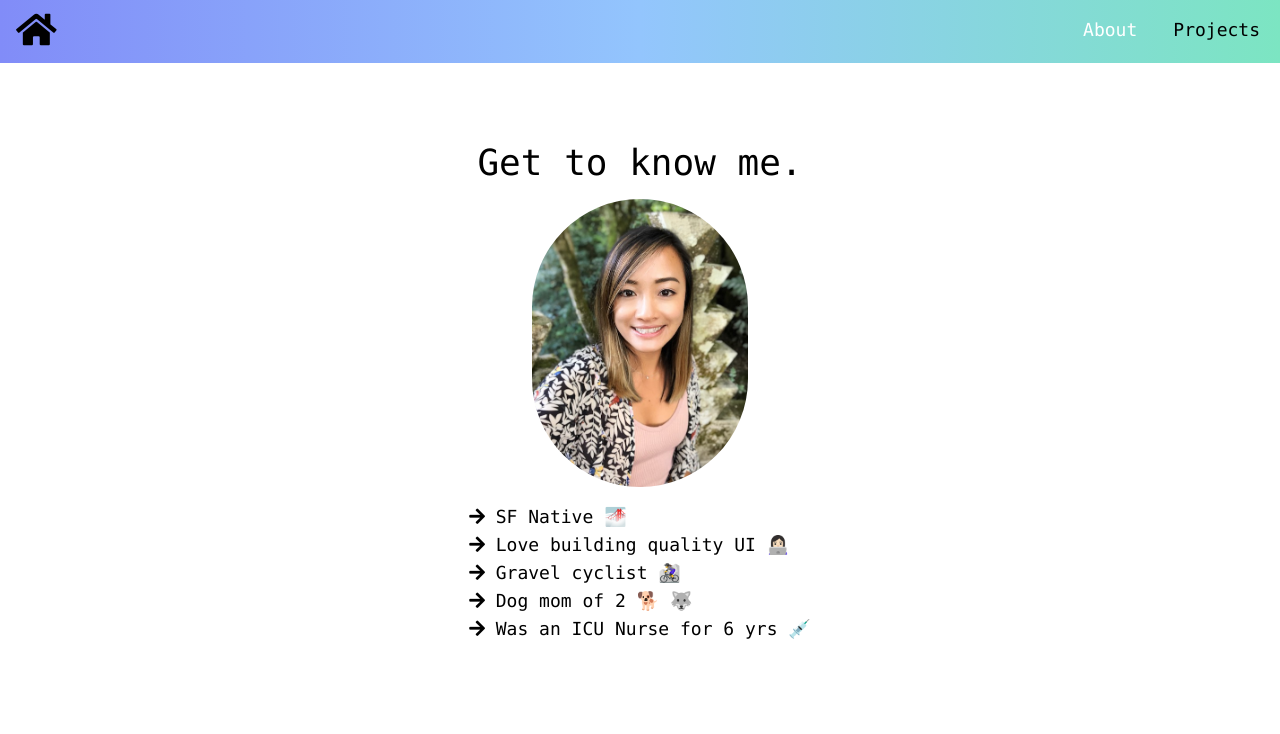
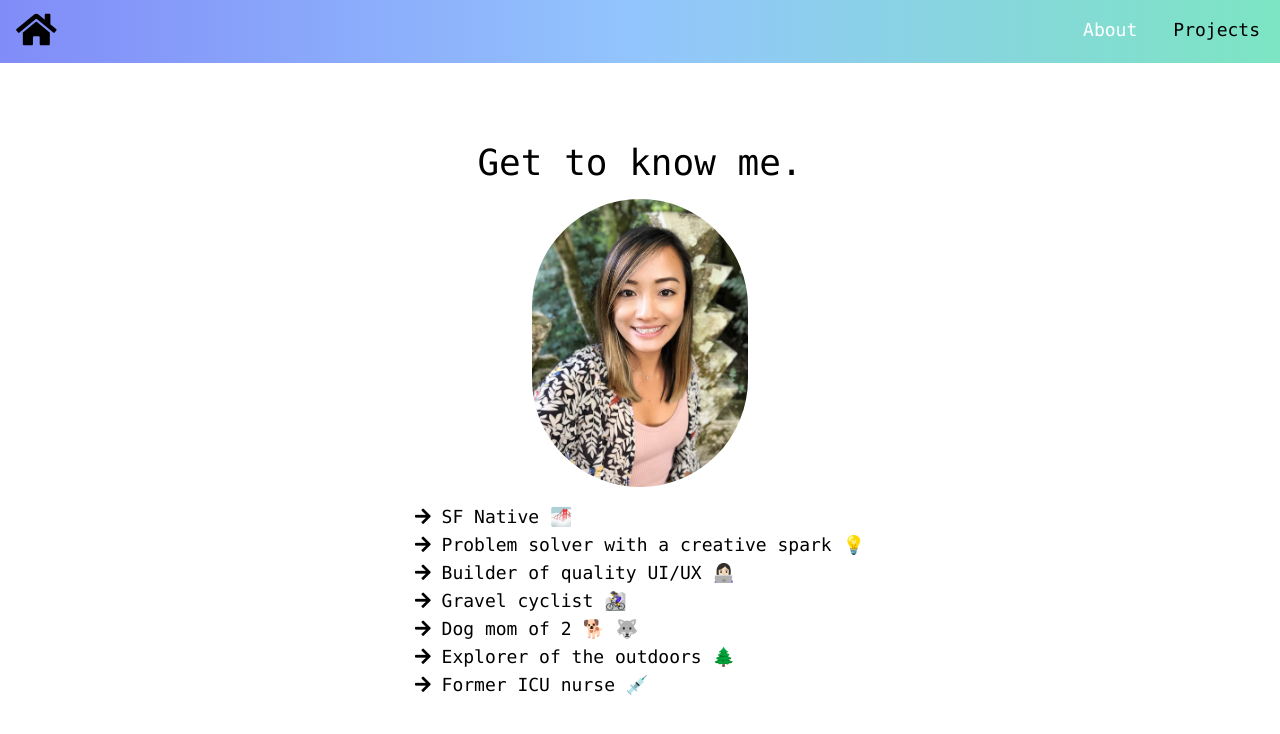
Before and after one commit to kathythekat/personal-site, a React (Create React App) app: page /about in a window 1280 px wide. Shown: the top 734 px of the page. Built offline with nearby package versions, Linux system fonts and the light colour scheme.

Commit message:
added more to about and stack

```diff
--- a/src/Home.js
+++ b/src/Home.js
@@ -49,8 +49,8 @@ function Home() {
               Languages: JavaScript, Python, SQL, CSS, HTML
             </p>
             <span className="text-purple-500 text-sm lg:text-lg">{stack}</span>:
-            React, TypeScript, GraphQL, Node, Express, Flask, SQLAlchemy,
-            PostgreSQL, Tailwind, Sass, Bootstrap, jQuery, Jest
+            React, TypeScript, GraphQL, Node, Express, Jest, Cypress,
+            PostgreSQL, Flask, SQLAlchemy, Tailwind, Sass, Bootstrap, jQuery
           </h4>
         </div>
       </div>
--- a/src/about-me/About.js
+++ b/src/about-me/About.js
@@ -8,13 +8,18 @@ function About() {
         <img className="rounded-full h-72" src={kathuang} alt="kathuang" />
         <p className="p-4 lg:text-lg text-left max-w-lg">
           <i className="fas fa-arrow-right"></i> SF Native 🌁 <br />
-          <i className="fas fa-arrow-right"></i> Love building quality UI 👩🏻‍💻
+          <i className="fas fa-arrow-right"></i> Problem solver with a creative
+          spark 💡
+          <br />
+          <i className="fas fa-arrow-right"></i> Builder of quality UI/UX 👩🏻‍💻
           <br />
           <i className="fas fa-arrow-right"></i> Gravel cyclist 🚵‍♀️
           <br />
           <i className="fas fa-arrow-right"></i> Dog mom of 2 🐕 🐺
           <br />
-          <i className="fas fa-arrow-right"></i> Was an ICU Nurse for 6 yrs 💉
+          <i className="fas fa-arrow-right"></i> Explorer of the outdoors 🌲
+          <br />
+          <i className="fas fa-arrow-right"></i> Former ICU nurse 💉
           <br />
         </p>
       </div>
```
